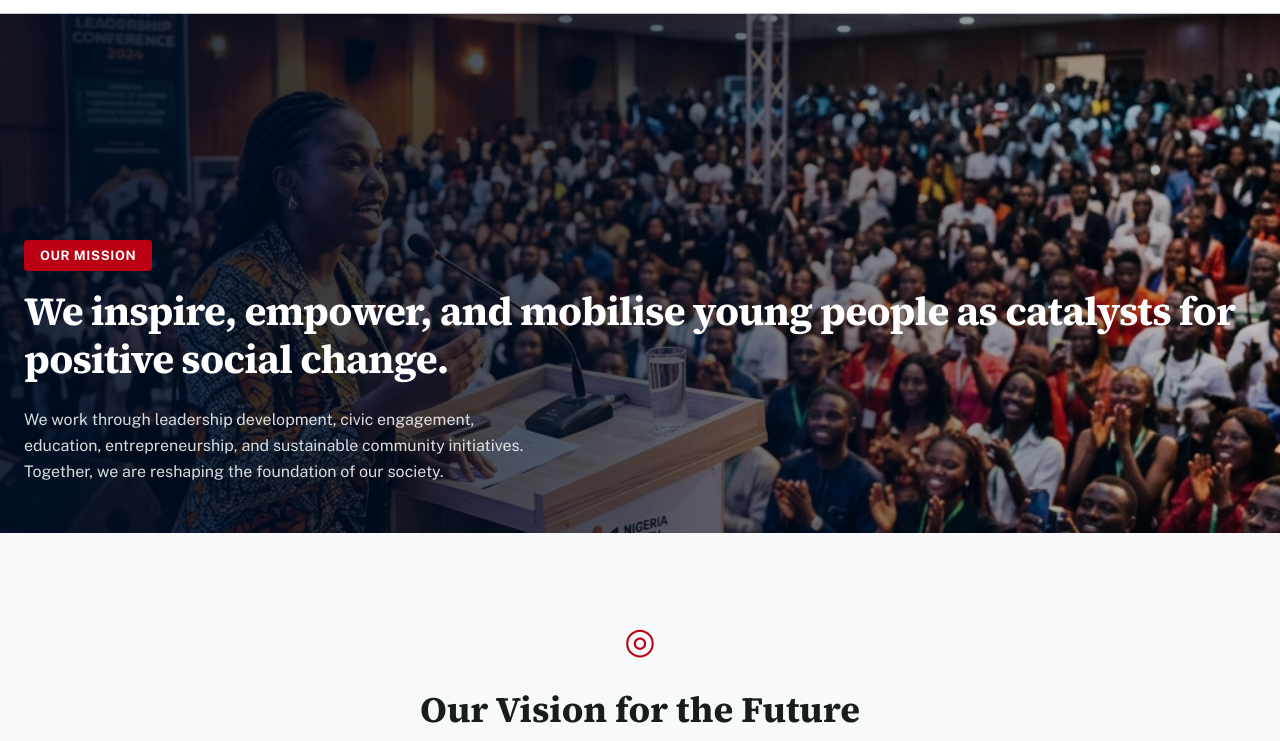
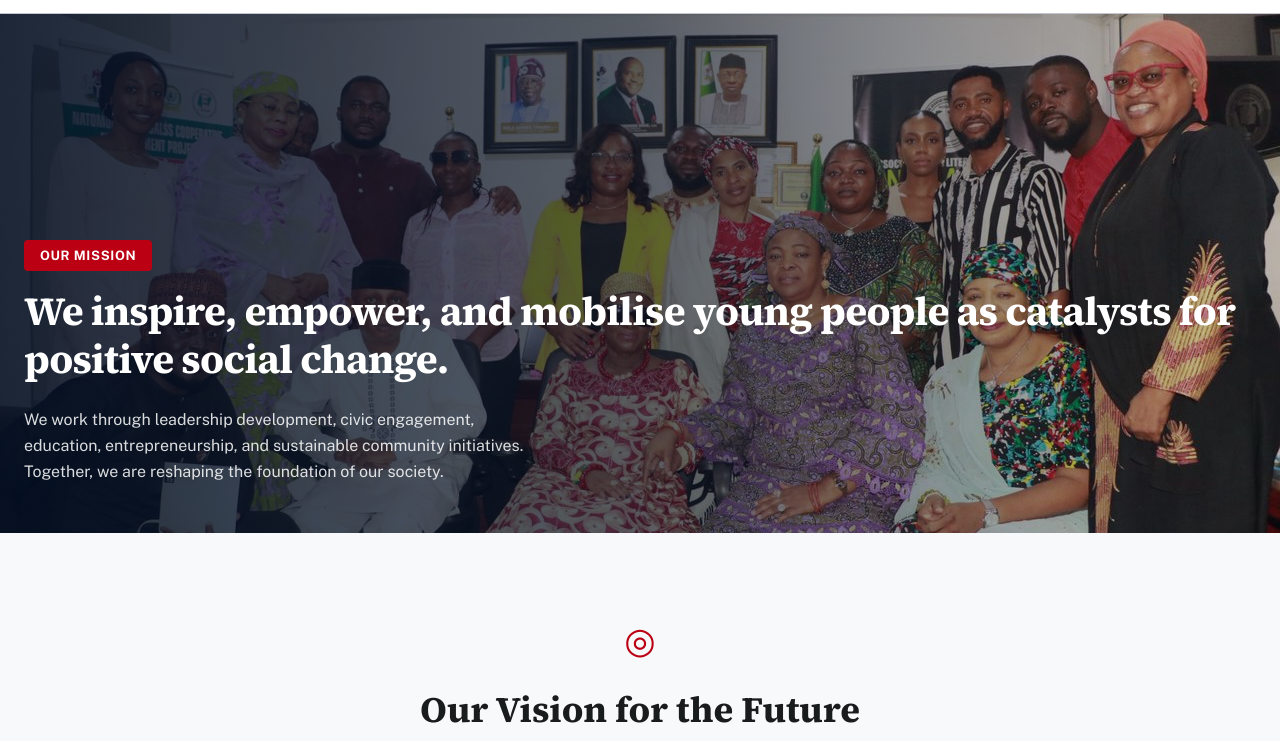
Before and after one commit to ZayyadMusa/nexus-website, a website built with Vite: page mission.html in a window 1280 px wide. Shown: the part 59-800 px from the top of the page. Built offline with nearby package versions, Linux system fonts and the light colour scheme.

Commit message:
style(mission): update hero image with real team photo from Nexus folder

```diff
--- a/mission.html
+++ b/mission.html
@@ -32,7 +32,7 @@
   <!-- ════════ HERO ════════ -->
   <section class="hero" id="hero">
     <div class="hero__bg">
-      <img src="/images/hero-mission.png" alt="Young woman speaking at a conference" />
+      <img src="/images/gallery-3.jpeg" alt="NEXUS team meeting" />
     </div>
     <div class="hero__content">
       <span class="hero__badge animate-in">Our Mission</span>
```
